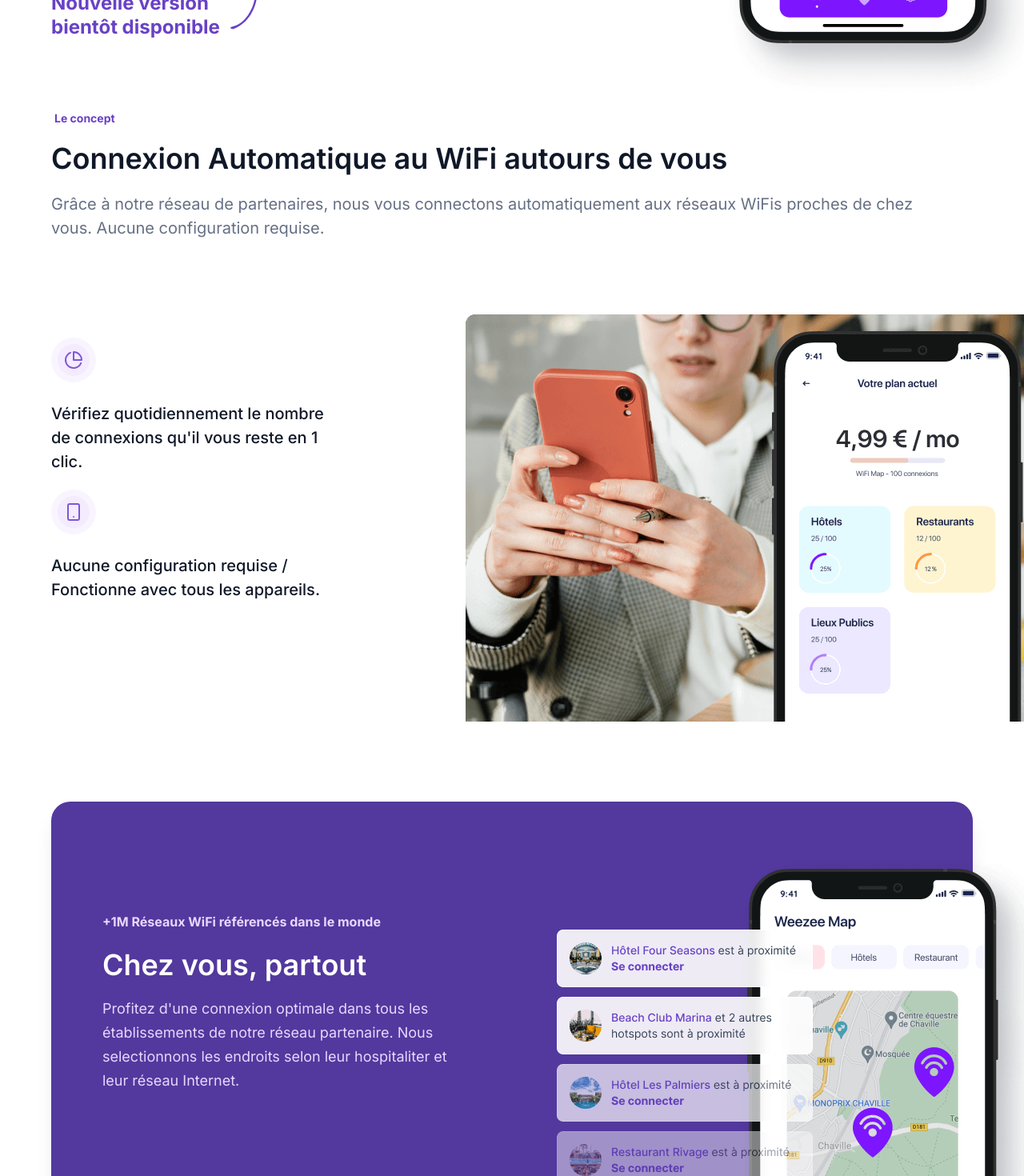
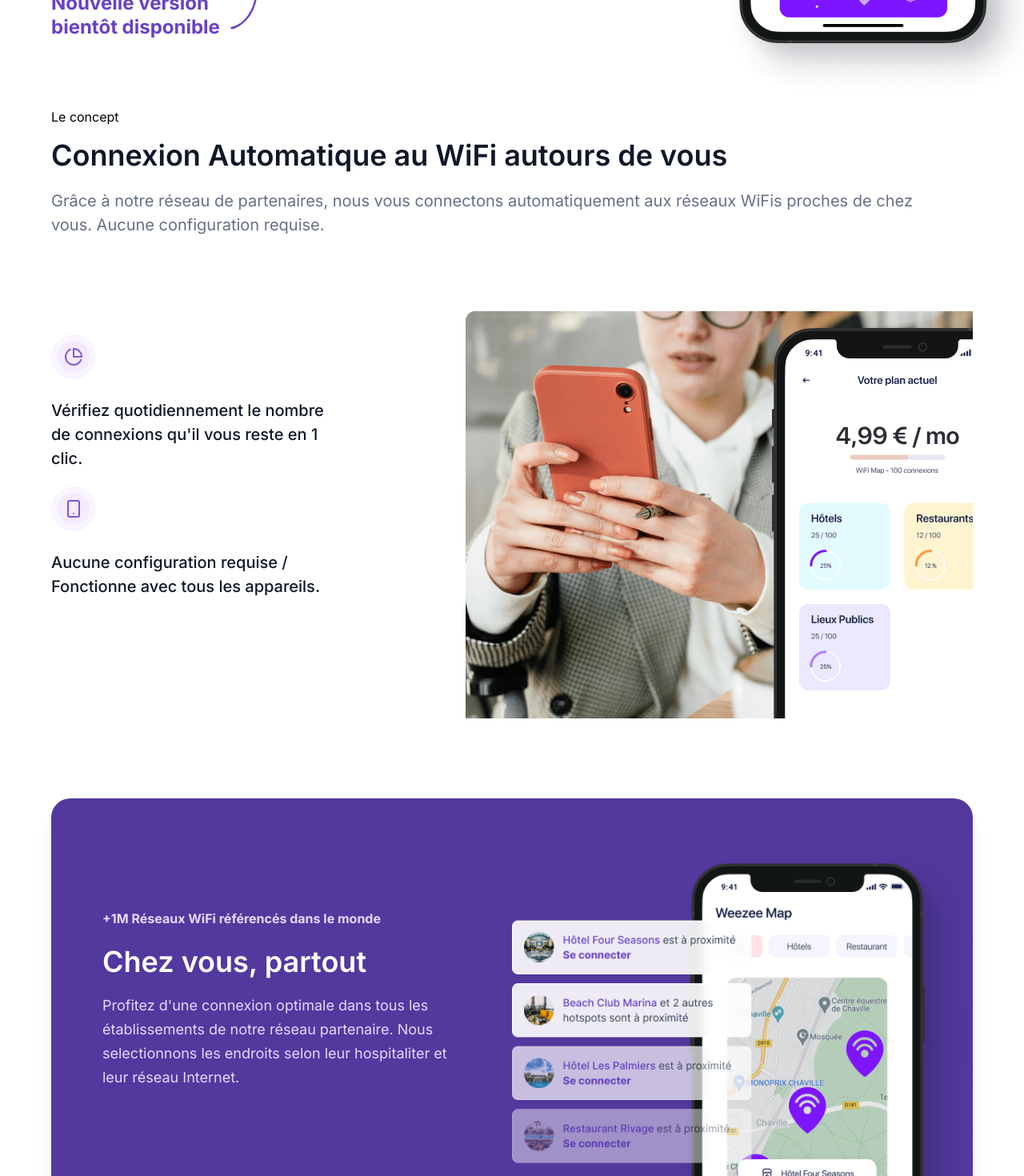
Before and after one commit to zeghmouri/weezee, a Next.js app: page / in a window 1280 px wide. Shown: the part 760-2230 px from the top of the page at 80% size. Built offline with nearby package versions, Linux system fonts and the light colour scheme.

Commit message:
fixing some styles

```diff
--- a/src/components/header.js
+++ b/src/components/header.js
@@ -1,4 +1,4 @@
-import React, {useState} from 'react'
+import React, {useState,useEffect} from 'react'
 import styles from '../../styles/header.module.css'
 import logo from '../assets/images/logo.svg'
 import icon from '../assets/icons/humburger.svg'
@@ -23,6 +23,12 @@ export default function Header() {
         }
 
     }
+    useEffect(() => {
+        const vw = Math.max(document.documentElement.clientWidth || 0, window.innerWidth || 0)
+const vh = Math.max(document.documentElement.clientHeight || 0, window.innerHeight || 0)
+console.log(vw);
+console.log(vh);
+      });
     return (
         <div style={headerStyle} className={styles.header}>
             <div  className={styles.navbar}>
--- a/styles/appcard.module.css
+++ b/styles/appcard.module.css
@@ -11,7 +11,6 @@
 
   display: grid;
   grid-template-columns: 50% 50%;
-  grid-gap: 56px;
 }
 .appCard .card .cardContent {
   margin: 122px 0 0 64px;
@@ -45,6 +44,10 @@
 }
 .appCard .card .img {
   margin-top: 44px;
+}
+.appCard .card .img .app {
+  width: 100%;
+  height: fit-content;
 }
 .appCard .card .img .phone {
   display: none;
--- a/styles/concept.module.css
+++ b/styles/concept.module.css
@@ -2,9 +2,10 @@
   max-width: 1260px;
   width: 90%;
   margin: 0 auto;
+  overflow: hidden;
 }
 
-.conceptContainer .head .subtitle {
+.conceptContainer .head .subtitl {
   padding: 4px 10px 4px 4px;
   font-family: Inter;
   font-style: normal;
--- a/styles/footer.module.css
+++ b/styles/footer.module.css
@@ -1,7 +1,6 @@
 .footer {
   max-width: 1440px;
   width: 100%;
-  margin: 0 auto;
   background: #53389e;
 }
 
--- a/styles/globals.css
+++ b/styles/globals.css
@@ -3,8 +3,7 @@ html,
 body {
   padding: 0;
   margin: 0;
-  font-family: -apple-system, BlinkMacSystemFont, Segoe UI, Roboto, Oxygen, Ubuntu, Cantarell, Fira Sans, Droid Sans,
-    Helvetica Neue, sans-serif;
+  font-family: Inter, sans-serif;
 }
 
 a {
--- a/styles/header.module.css
+++ b/styles/header.module.css
@@ -2,7 +2,7 @@
   display: flex;
   justify-content: space-between;
   align-items: center;
-  max-width: 1280px;
+  max-width: 1260px;
   width: 90%;
   margin: 30px auto 0;
 }
--- a/styles/newsletter.module.css
+++ b/styles/newsletter.module.css
@@ -4,7 +4,6 @@
   margin: 0 auto;
   display: grid;
   grid-template-columns: 50% 50%;
-  grid-gap: 64px;
 }
 
 .newsletter .content {
@@ -56,6 +55,11 @@
 .newsletter .img {
   margin: 96px 0;
 }
+.newsletter .img img {
+  width: 90%;
+  height: auto;
+  float: right;
+}
 @media only screen and (max-width: 600px) {
   .newsletter {
     display: flex;
--- a/styles/weezeemap.module.css
+++ b/styles/weezeemap.module.css
@@ -7,6 +7,9 @@
 }
 .weezeeMap .img {
   margin-top: 45.5px;
+}
+.weezeeMap .img img {
+  width: 90%;
 }
 .weezeeMap .content .subtitle {
   padding: 4px 10px 4px 4px;
```
